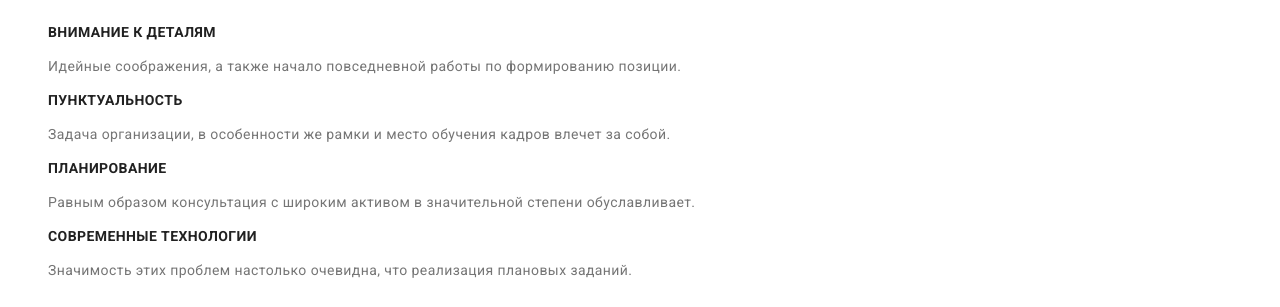
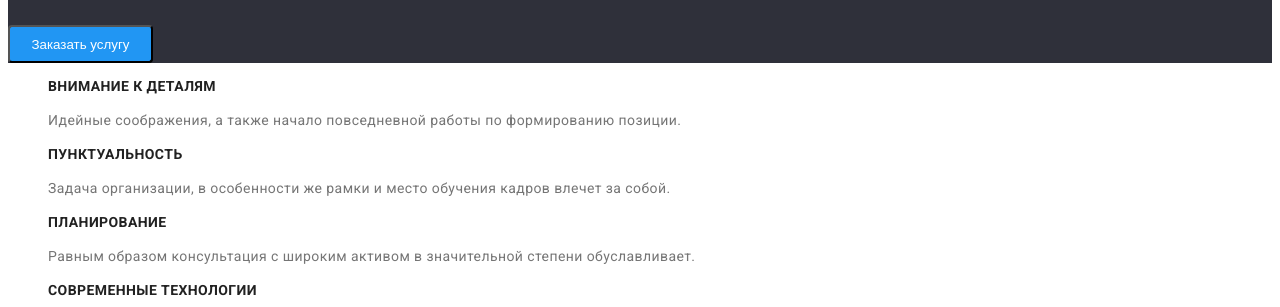
Before and after one commit to SergeyMinzhos/goit-markup-hw-02, a plain HTML site: page index.html in a window 1280 px wide. Shown: the part 317-624 px from the top of the page. Drawn offline with Linux system fonts and the light colour scheme.

Commit message:
change style button

```diff
--- a/css/styles.css
+++ b/css/styles.css
@@ -88,14 +88,13 @@ a { text-decoration: none;}
 .button {
     background-color: var(--accent-color);
     color: var(--primary-white-color);
-    position: absolute;
     width: 145px;
     height: 38px;
     left: 712px;
     top: 174px;
 
-    background: #F5F4FA;
     border-radius: 4px;
+    background: #2196F3;
     }
 
 .button:hover {
```
